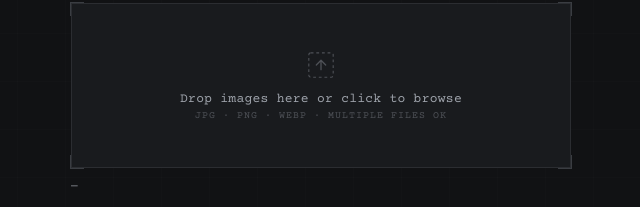
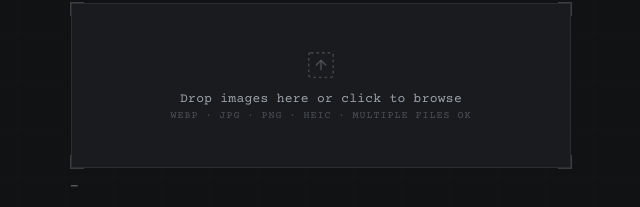
Before and after one commit to lethuxololanga/guqula, a plain HTML site: page frontend/index.html in a window 1280 px wide. Shown: the part 255-462 px from the top of the page, 319-959 px from the left. Drawn offline with nearby package versions, Linux system fonts and the light colour scheme.

Commit message:
minor text update

```diff
--- a/frontend/index.html
+++ b/frontend/index.html
@@ -470,7 +470,7 @@ select option { background: var(--s2); }
                 <path d="M16 11v10M11 16l5-5 5 5" stroke="currentColor" stroke-width="1.4" stroke-linecap="round" stroke-linejoin="round"/>
             </svg>
             <div class="dz-primary">Drop images here or click to browse</div>
-            <div class="dz-secondary">JPG · PNG · WebP · Multiple files OK</div>
+            <div class="dz-secondary">WebP · JPG · PNG · HEIC · Multiple files OK</div>
         </div>
         <div class="dz-corners"></div>
         <input type="file" id="fileInput" accept="image/*" multiple>
```
